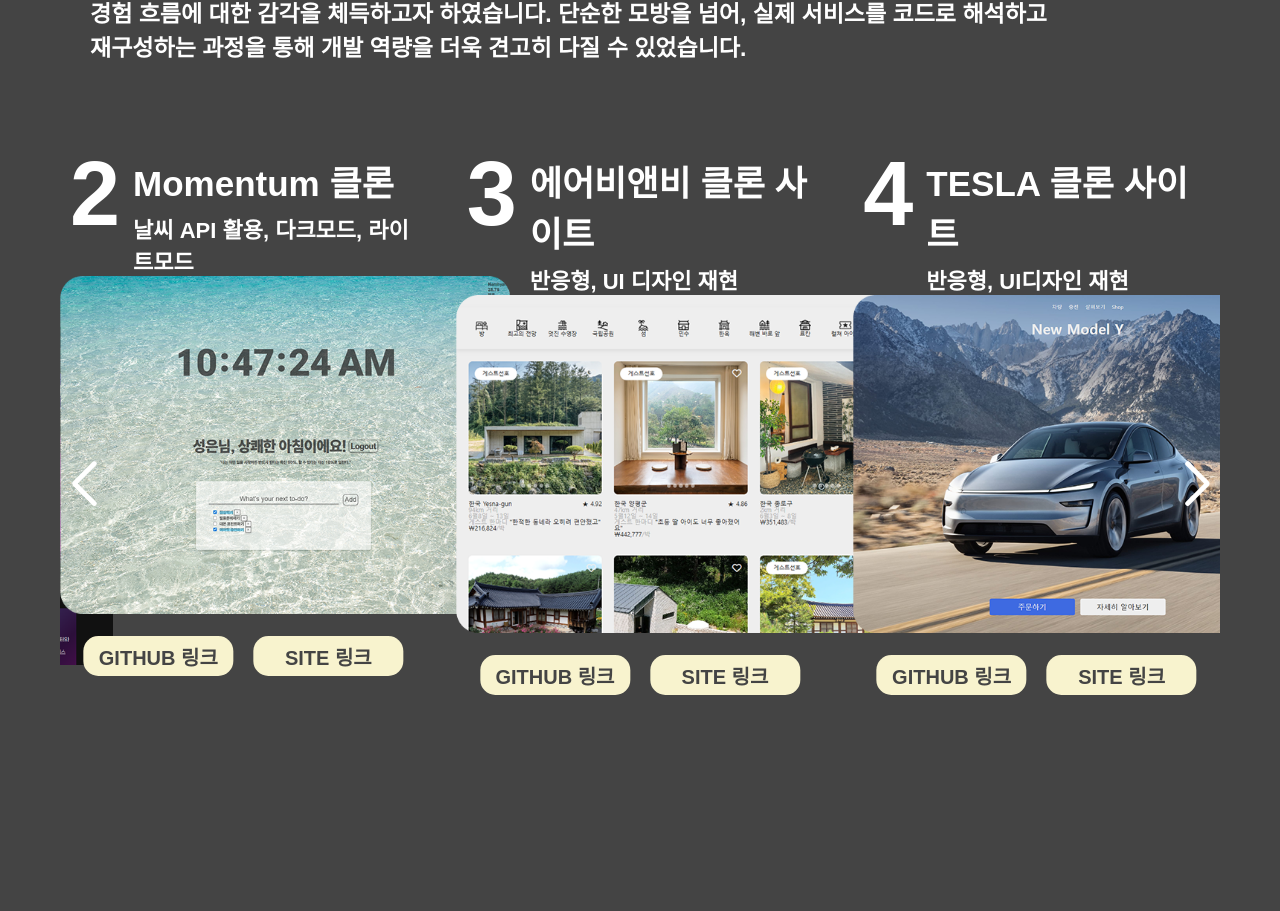
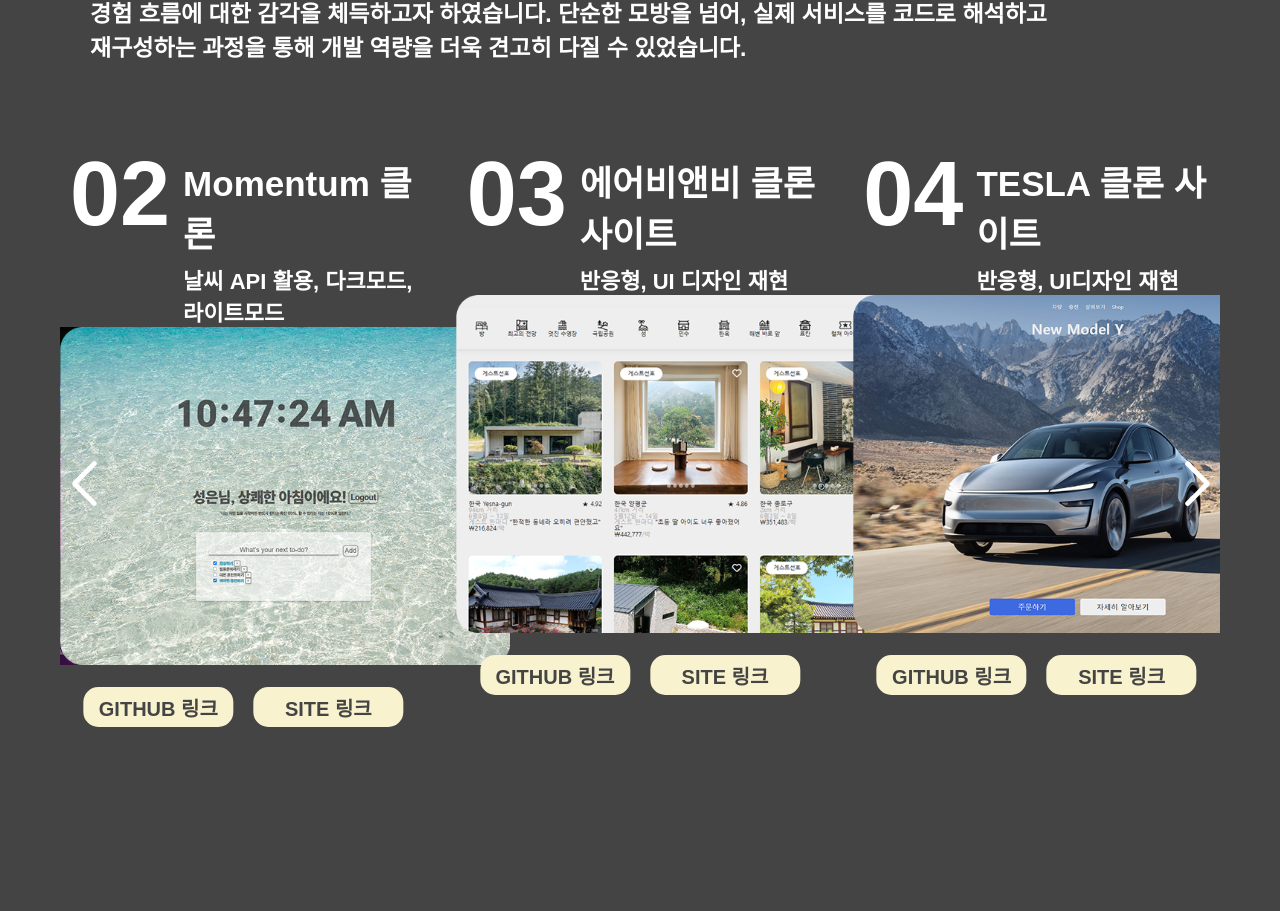
Before and after one commit to eun1013/portfolio, a React (Create React App) app: page / in a window 1280 px wide. Shown: the part 8954-9865 px from the top of the page. Built offline with nearby package versions, Linux system fonts and the light colour scheme; a web font is replaced by a local one.

Commit message:
2025년 8월 28일 클론토딩 수정

```diff
--- a/src/Components/Clone/CloneCoding.js
+++ b/src/Components/Clone/CloneCoding.js
@@ -102,7 +102,7 @@
             key={idx}
             className="project-card">
               <div className="card-name">
-                <h2>{project.id}</h2>
+                <h2>{project.num}</h2>
                 <div>
                   <h3>{project.title}</h3>
                   <p>{project.description}</p>
--- a/src/data/CloneCoding.json
+++ b/src/data/CloneCoding.json
@@ -4,6 +4,7 @@
   "projects": [
     {
       "id": 1,
+      "num": "01",
       "title": "넷플릭스 클론 사이트",
       "description": "React 라이브러리 활용, 오픈 API활용",
       "image": "/images/Clone/clone01.png",
@@ -14,6 +15,7 @@
     },
     {
       "id": 2,
+      "num": "02",
       "title": "Momentum 클론",
       "description": "날씨 API 활용, 다크모드, 라이트모드",
       "image": "/images/Clone/clone02.png",
@@ -24,6 +26,7 @@
     },
     {
       "id": 3,
+      "num": "03",
       "title": "에어비앤비 클론 사이트",
       "description": "반응형, UI 디자인 재현",
       "image": "/images/Clone/clone03.png",
@@ -34,6 +37,7 @@
     },
     {
       "id": 4,
+      "num": "04",
       "title": "TESLA 클론 사이트",
       "description": "반응형, UI디자인 재현",
       "image": "/images/Clone/clone04.png",
```
